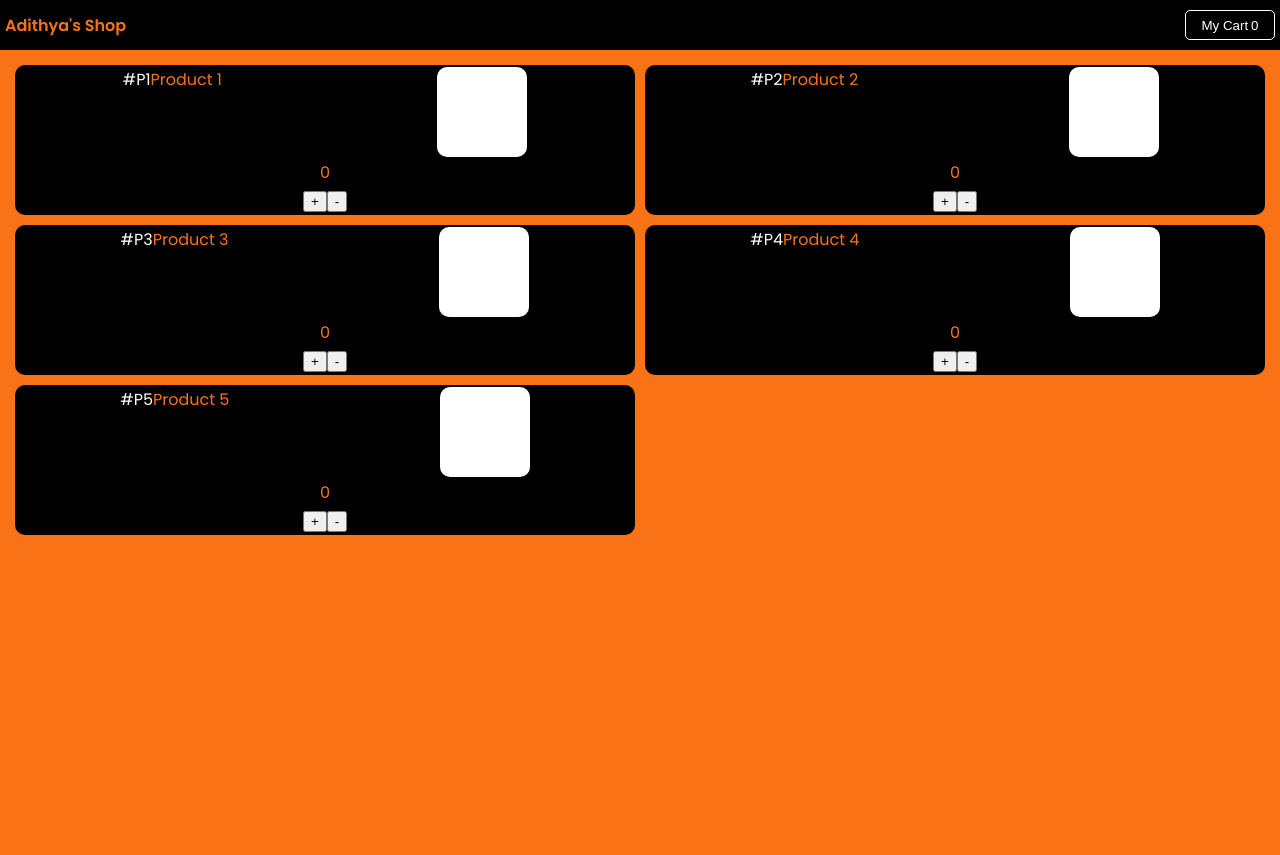
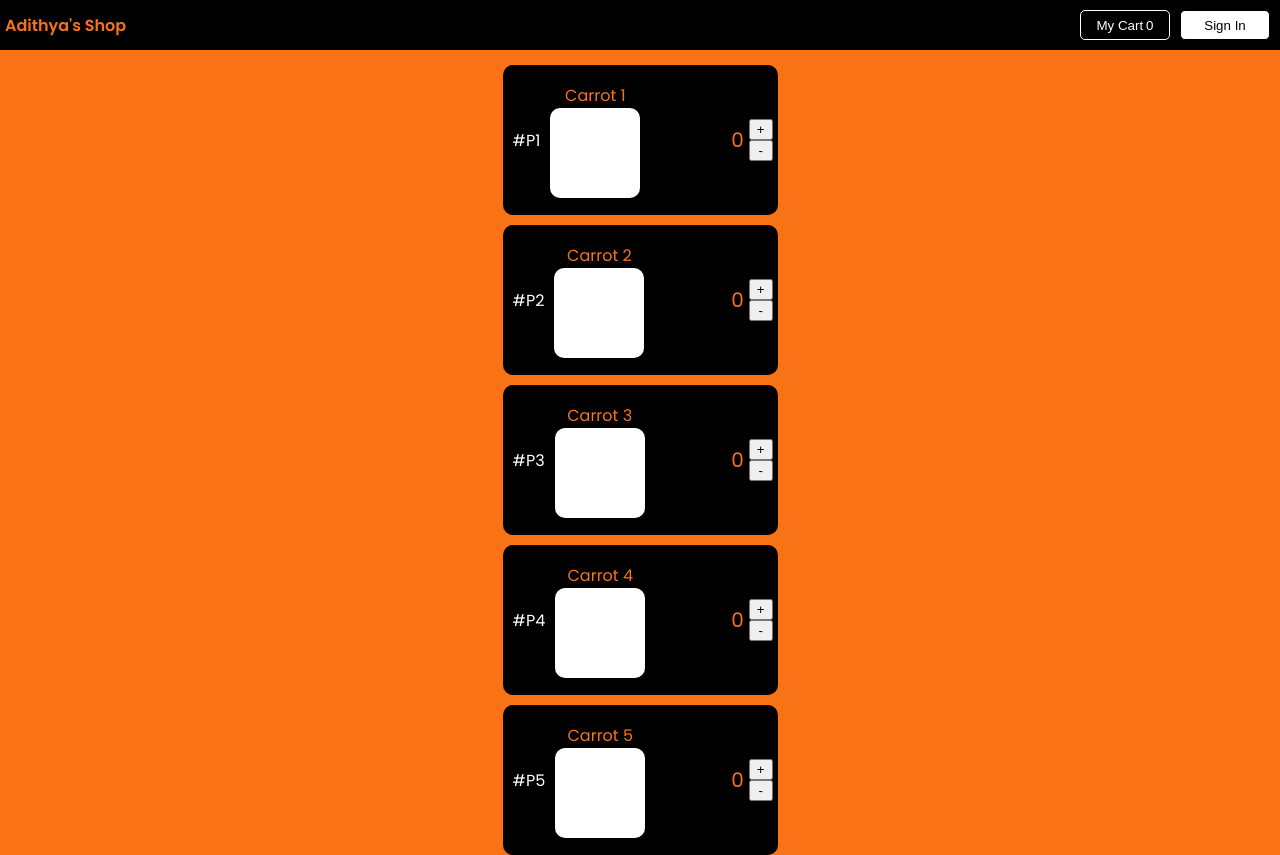
Before and after one commit to Adi343/ecommerce-app-nextjs, a Next.js app: page / in a window 1280 px wide. Before the commit the page ends 800 px from the top, so only its background shows below. Built offline with nearby package versions, Linux system fonts and the light colour scheme.

Commit message:
Added sign in button and updated products and removed grid columns

```diff
--- a/components/NavBar.tsx
+++ b/components/NavBar.tsx
@@ -23,6 +23,7 @@ const NavBar = () => {
         backgroundColor: "black",
         padding: "5px",
         height: "50px",
+        width: "100%",
       }}
     >
       <Link href="/">
@@ -35,12 +36,14 @@ const NavBar = () => {
           Adithya's Shop
         </span>
       </Link>
+      <div>
         <Link href="/checkout">
           <button
             style={{
               height: "30px",
               width: "90px",
               borderRadius: "5px",
+              margin: "5px",
               backgroundColor: "black",
               border: "1px solid white",
               color: "white",
@@ -50,6 +53,20 @@ const NavBar = () => {
             <span style={{ marginLeft: "3px" }}>{total}</span>
           </button>
         </Link>
+        <button
+          style={{
+            height: "30px",
+            width: "90px",
+            borderRadius: "5px",
+            margin: "5px",
+            backgroundColor: "white",
+            border: "1px solid black",
+            color: "black",
+          }}
+        >
+          Sign In
+        </button>
+      </div>
     </div>
   );
 };
--- a/components/ProductCard.tsx
+++ b/components/ProductCard.tsx
@@ -5,7 +5,7 @@ import { addItemToCart, removeItemInCart } from "../redux/accountSlice";
 const ProductCard = (props: any) => {
   const dispatch = useDispatch();
   const productsInCart = useSelector((state: any) => state.account.itemsInCart);
-  const index = productsInCart.findIndex((item) => item.id === props.id);
+  const index = productsInCart.findIndex((item: any) => item.id === props.id);
 
   const [itemCount, setItemCount] = useState(
     index === -1 ? 0 : productsInCart[index].quantity
@@ -40,27 +40,37 @@ const ProductCard = (props: any) => {
     <div
       style={{
         display: "flex",
-        flexDirection: "column",
+        // flexDirection: "column",
         alignItems: "center",
-        justifyContent: "space-around",
-        width: "100%",
+        justifyContent: "space-between",
+        width: "275px",
         height: "150px",
         borderRadius: "10px",
         backgroundColor: "black",
         color: "#f97316",
       }}
     >
+      {/* Div for id , name and image */}
       <div
         style={{
           display: "flex",
-          justifyContent: "space-around",
-          width: "100%",
+          alignItems: "center",
+          justifyContent: "center",
         }}
       >
-        <div>
-          <span style={{ color: "white" }}>#{props.id}</span>
+        <span style={{ color: "white", margin: "10px" }}>#{props.id}</span>
+
+        <div
+          style={{
+            display: "flex",
+            flexDirection: "column",
+            alignItems: "center",
+            justifyContent: "space-around",
+
+            // width: "100%",
+          }}
+        >
           <span>{props.name}</span>
-        </div>
           <div
             style={{
               width: "90px",
@@ -70,11 +80,27 @@ const ProductCard = (props: any) => {
             }}
           />
         </div>
-      <span>{itemCount}</span>
-      <div>
+      </div>
+
+      {/* Div for Counter and buttons */}
+      <div
+        style={{
+          display: "flex",
+          alignItems: "center",
+        }}
+      >
+        <span style={{ fontSize: "1.25rem" }}>{itemCount}</span>
+        <div
+          style={{
+            display: "flex",
+            flexDirection: "column",
+            margin: "5px",
+          }}
+        >
           <button onClick={addItem}>+</button>
           {/* <button onClick={addItem}>Add</button> */}
           <button onClick={removeItem}>-</button>
+        </div>
       </div>
     </div>
   );
--- a/pages/index.tsx
+++ b/pages/index.tsx
@@ -11,7 +11,7 @@ const Home: NextPage = () => {
         style={{
           display: "grid",
           gap: "10px",
-          gridTemplateColumns: "1fr 1fr",
+          // gridTemplateColumns: "1fr 1fr",
           alignItems: "center",
           justifyContent: "center",
           height: "60vh",
--- a/redux/storeSlice.js
+++ b/redux/storeSlice.js
@@ -4,27 +4,27 @@ const initialState = {
   products: [
     {
       id: "P1",
-      name: "Product 1",
+      name: "Carrot 1",
       quantity: 0,
     },
     {
       id: "P2",
-      name: "Product 2",
+      name: "Carrot 2",
       quantity: 0,
     },
     {
       id: "P3",
-      name: "Product 3",
+      name: "Carrot 3",
       quantity: 0,
     },
     {
       id: "P4",
-      name: "Product 4",
+      name: "Carrot 4",
       quantity: 0,
     },
     {
       id: "P5",
-      name: "Product 5",
+      name: "Carrot 5",
       quantity: 0,
     },
   ],
```
Lines whose indentation alone changed are shown as unchanged.
